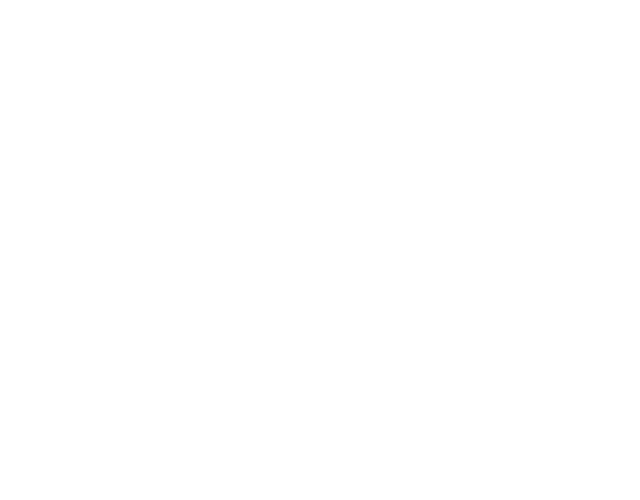
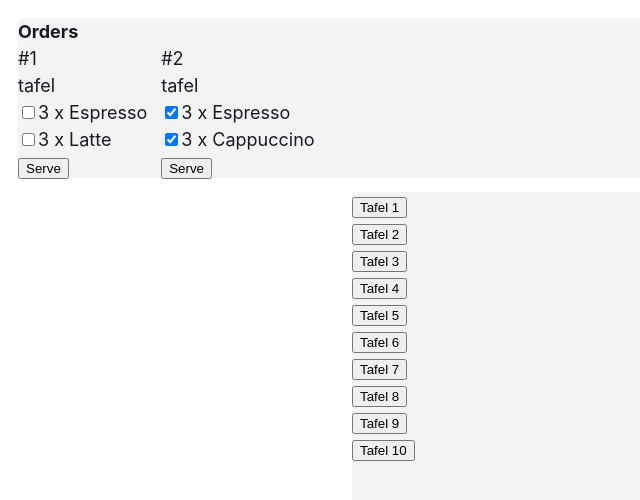
Before and after one commit to Jana-Elst/maitre-hotel, a React (Vite) app: page / in a window 1280 px wide. Shown: the top 500 px of the page, without its empty margins (0-640 px from the left). Built offline with nearby package versions, Linux system fonts and the light colour scheme; a web font is replaced by a local one.

Commit message:
orders - change state

```diff
--- a/src/App.jsx
+++ b/src/App.jsx
@@ -66,13 +66,34 @@ function App() {
         {
           id: 1,
           tableID: 1,
-          items: [
-            {
-              productId: 1,
+          items: {
+            111: {
+              productId: 111,
               amount: 3,
-              status: "ordered" //ordered - preparing - ready - served
+              status: "ordered" //ordered - ready - served
+            },
+            112: {
+              productId: 112,
+              amount: 3,
+              status: "ordered" //ordered - ready - served
             }
-          ]
+          }
+        },
+        {
+          id: 2,
+          tableID: 4,
+          items: {
+            111: {
+              productId: 111,
+              amount: 3,
+              status: "ready" //ordered - ready - served
+            },
+            113: {
+              productId: 113,
+              amount: 3,
+              status: "served" //ordered - ready - served
+            }
+          }
         }
       ],
 
@@ -96,7 +117,7 @@ function App() {
   return (
     <div className='app' >
       <h1 className="visually-hidden">Restaurant Dashboard</h1>
-      {/* <OrderDashboard restaurantVariables={restaurantVariables} setRestaurantVariables={setRestaurantVariables} /> */}
+      <OrderDashboard restaurantVariables={restaurantVariables} setRestaurantVariables={setRestaurantVariables} />
       {/* <ClientDashboard restaurantVariables={restaurantVariables} setRestaurantVariables={setRestaurantVariables} /> */}
       {/* <ClientDetail restaurantVariables={restaurantVariables} setRestaurantVariables={setRestaurantVariables} /> */}
       <TableDashboard restaurantVariables={restaurantVariables} setRestaurantVariables={setRestaurantVariables} />
--- a/src/components/orderCard.jsx
+++ b/src/components/orderCard.jsx
@@ -1,22 +1,62 @@
-const OrderCard = ({ id, orderData }) => {
+import { productData } from '../data.js';
+
+const OrderCard = ({ order, setRestaurantVariables, restaurantVariables }) => {
+    const products = productData().products;
+    const items = Object.values(order.items);
+    const orders = Object.values(restaurantVariables.orders);
+
+    //status order 1 item aanpassen
+    //orders --> order --> items --> item
+    const changeData = (item) => {
+        console.log(restaurantVariables);
+        console.log("item", item)
+
+
+        const tmpResVar = {
+            ...restaurantVariables,
+            orders:
+                restaurantVariables.orders.map(o =>
+                    o.id === order.id ? {
+                        ...o,
+                        items: {
+                            ...o.items,
+                            [item.productId]: {
+                                ...o.items[item.productId],
+                                status: "ready"
+                            }
+                        }
+                    } : o
+                )
+        };
+        console.log(tmpResVar)
+        setRestaurantVariables(tmpResVar)
+    }
+
     return (
-        <article>
-            {console.log(orderData)}
-            <h3>#{id}</h3>
-            <p>tafel {orderData.table}</p>
-            <ul>
-                {
-                    Object.keys(orderData.order).map((order) => (
-                        <div>
-                            <input type="checkbox" id={order} name={order} />
-                            <label for={order}>{orderData.order[order].amount} x {order}</label>
+        <li  >
+            <h3>#{order.id}</h3>
+            <p>tafel {order.table}</p>
+            {
+                items.map((item) => {
+                    const product = products.find(p => p.id === item.productId);
+                    return (
+                        <div key={`${order.id}-${item.productId}`}>
+                            <input
+                                type="checkbox"
+                                id={item.productId}
+                                name={item.productId}
+                                checked={item.status === "ordered" ? false : true}
+                                onChange={e => changeData(item)
+                                }
+                            />
+                            <label htmlFor={item.productId}>{item.amount} x {product.name}</label>
                         </div>
-                    ))
-                }
-            </ul>
+                    )
+                })
+            }
 
-            <button>Serve</button>
-        </article>
+            < button > Serve</button>
+        </li >
     );
 };
 
--- a/src/components/orderDashboard.jsx
+++ b/src/components/orderDashboard.jsx
@@ -1,21 +1,47 @@
-import OrderList from "./orderList";
 import { isEmpty } from "../functions";
 import OrderCard from "./orderCard";
 
-const ClientDashboard = ({orderKitchen}) => {
+const ordersForKitchen = (restaurantVariables) => {
+    let ordersKitchen = [];
+    const orders = restaurantVariables.orders;
+
+    //alle orders waar een item status 'ordered' heeft
+
+    console.log("orders", orders);
+
+
+    orders.map(order => {
+        let isServed = true;
+        const items = Object.values(order.items);
+
+        items.map(item => {
+            if (item.status !== "served") {
+                isServed = false;
+            }
+        });
+
+        if (!isServed) {
+            ordersKitchen.push(order);
+        }
+    });
+    return ordersKitchen;
+}
+
+const ClientDashboard = ({ restaurantVariables, setRestaurantVariables }) => {
+    const orders = ordersForKitchen(restaurantVariables);
     return (
         <section className="dashboard orders">
             <h2>Orders</h2>
 
-            <ul className="orders__list">
-                {!isEmpty(orderKitchen) ? (
-                    Object.keys(orderKitchen).map((id) => (
-                        <li>
-                            <OrderCard id={id} orderData={orderKitchen[id]} />
-                        </li>
-                    ))
-                ) : "alle bestellingen zijn verwerkt"}
-            </ul>
+            {!isEmpty(orders) ? (
+                <ul className="orders__list">
+                    {
+                        orders.map((order) => (
+                            <OrderCard key={order.id} order={order} setRestaurantVariables={setRestaurantVariables} restaurantVariables={restaurantVariables} />
+                        ))
+                    }
+                </ul>
+            ) : "<p>alle orders zijn verwerkt<p>"}
         </section>
     );
 };
--- a/src/components/tableDashboard.jsx
+++ b/src/components/tableDashboard.jsx
@@ -4,9 +4,9 @@ import TableCard from './tableCard';
 const TableDashboard = ({ restaurantVariables,  setRestaurantVariables }) => {
     const tables = restaurantVariables.tables;
     const state = restaurantVariables.activeState
-
+    console.log(state);
     return (
-        <section className={`dashboard tables ${state === "tables" ? "" : "hidden"}`}>
+        <section className={`dashboard tables ${state.dashboard === "tables" ? "" : "hidden"}`}>
             <ul>
                 {tables.map((table) => (
                     <li key = {table.id}>
--- a/src/data.js
+++ b/src/data.js
@@ -47,7 +47,7 @@ const restaurantData = () => {
 export { restaurantData };
 
 const productData = () => {
-    return{
+    return {
         categories: [
             { id: 1, name: 'Dranken', subcategoryIds: [11, 12] },
             { id: 2, name: 'Brunch', subcategoryIds: [20] },
```
Lines whose indentation alone changed are shown as unchanged.
